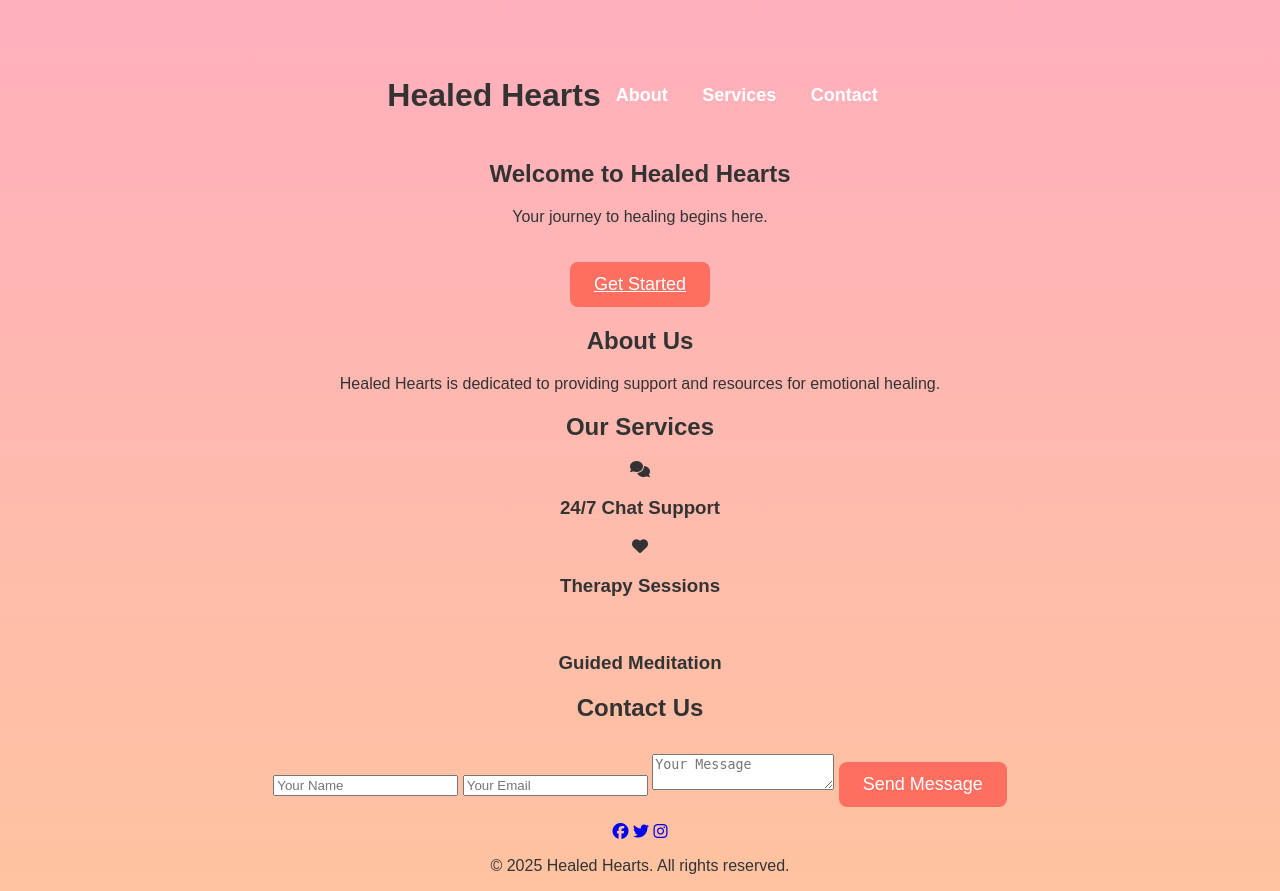
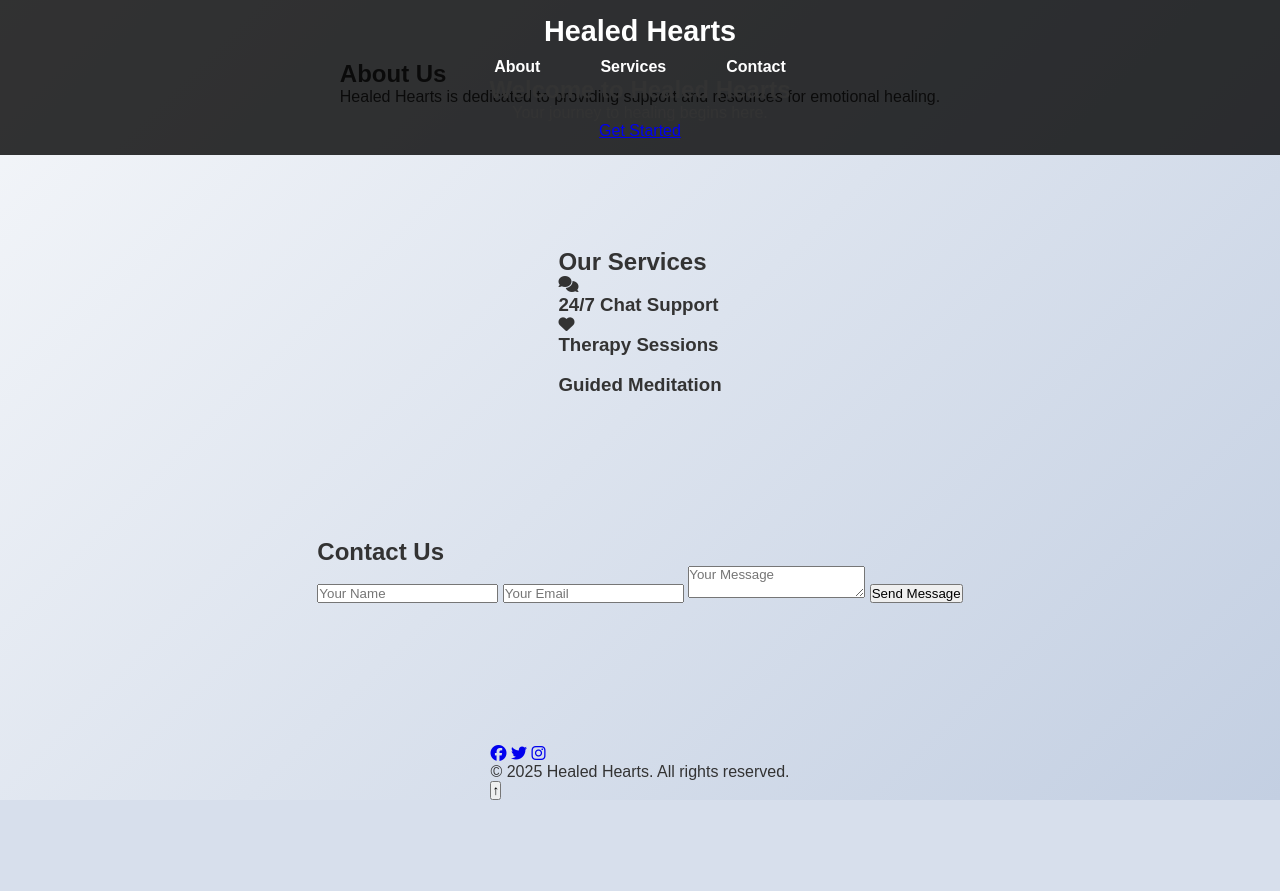
Before and after one commit to karthikeya25/healedhearts, a Flask app: page / in a window 1280 px wide. After the commit the page ends 800 px from the top, so only its background shows below. Run offline with Flask 3, Linux system fonts and the light colour scheme; data that the repository does not hold is empty; some libraries are stand-ins or nearby versions.

Commit message:
Update styles.css

```diff
--- a/healed_hearts/static/styles.css
+++ b/healed_hearts/static/styles.css
@@ -1,220 +1,191 @@
-/* 🔹 General Page Styling */
-body {
-    font-family: 'Arial', sans-serif;
-    background: linear-gradient(to bottom, #ffafbd, #ffc3a0);
-    color: #333;
+/* 🌟 General Styling */
+* {
     margin: 0;
     padding: 0;
-    text-align: center;
+    box-sizing: border-box;
+    font-family: 'Poppins', sans-serif;
+    transition: all 0.3s ease-in-out;
 }
 
-/* 🔹 Header & Navigation Bar */
-.header {
-    background: #ff6f61;
-    padding: 20px;
-    color: white;
-    font-size: 24px;
-    font-weight: bold;
-    position: fixed;
-    width: 100%;
-    top: 0;
-    left: 0;
-    z-index: 1000;
-    box-shadow: 0 2px 10px rgba(0, 0, 0, 0.1);
+body {
+    background: linear-gradient(135deg, #f5f7fa, #c3cfe2);
+    color: #333;
+    padding-top: 60px;
+    min-height: 100vh;
+    display: flex;
+    flex-direction: column;
+    justify-content: space-between;
+    align-items: center;
+    opacity: 0;
 }
 
-/* Navbar */
-.navbar {
+/* **🚀 Fade-in Animation on Page Load** */
+.fade-in {
+    animation: fadeIn 1s ease-in forwards;
+}
+@keyframes fadeIn {
+    from { opacity: 0; transform: translateY(-10px); }
+    to { opacity: 1; transform: translateY(0); }
+}
+
+/* **🔺 Header & Navigation Bar** */
+header {
+    position: fixed;
+    top: 0;
+    width: 100%;
+    background: rgba(0, 0, 0, 0.8);
+    padding: 15px 0;
+    text-align: center;
+    z-index: 1000;
+}
+
+header h1 {
+    color: white;
+    font-size: 1.8rem;
+}
+
+nav ul {
+    list-style: none;
     display: flex;
     justify-content: center;
-    align-items: center;
-    margin-top: 50px;
+    margin-top: 10px;
 }
 
-.nav-links {
-    list-style: none;
-    padding: 0;
-}
-
-.nav-links li {
-    display: inline-block;
+nav ul li {
     margin: 0 15px;
 }
 
-.nav-links a {
+nav ul li a {
+    color: white;
     text-decoration: none;
-    color: white;
-    font-size: 18px;
     font-weight: bold;
-    transition: color 0.3s ease;
+    padding: 10px 15px;
+    border-radius: 8px;
 }
 
-.nav-links a:hover {
-    color: #ffd700;
+nav ul li a:hover {
+    background: #ff9800;
 }
 
-/* 🔹 Animated Logo */
-.logo {
-    font-size: 32px;
-    font-weight: bold;
-    opacity: 0;
-    transform: translateY(-10px);
-    animation: fadeIn 1s ease-in-out forwards;
+/* **📝 Form Styling** */
+.form-container {
+    background: white;
+    padding: 25px;
+    width: 90%;
+    max-width: 500px;
+    box-shadow: 0 5px 15px rgba(0, 0, 0, 0.2);
+    border-radius: 10px;
+    margin-top: 20px;
 }
 
-/* 🔹 Animations */
-@keyframes fadeIn {
-    from {
-        opacity: 0;
-        transform: translateY(-10px);
-    }
-    to {
-        opacity: 1;
-        transform: translateY(0);
-    }
+.form-container h2 {
+    text-align: center;
+    margin-bottom: 15px;
 }
 
-/* 🔹 Get Started Button */
-.btn {
-    display: inline-block;
-    background: #ff6f61;
-    color: white;
-    padding: 12px 24px;
-    font-size: 18px;
-    border: none;
-    cursor: pointer;
-    border-radius: 8px;
-    margin-top: 20px;
-    transition: transform 0.3s ease, background 0.3s ease;
+.form-container input, .form-container textarea {
+    width: 100%;
+    padding: 10px;
+    margin: 10px 0;
+    border: 1px solid #ccc;
+    border-radius: 5px;
 }
 
-.btn:hover {
-    background: #ff3b2f;
-    transform: scale(1.1);
+.form-container textarea {
+    resize: none;
+    height: 120px;
 }
 
-/* Bouncing Animation */
-.bounce {
-    animation: bounce 0.5s ease infinite alternate;
+/* **📌 Character Counter** */
+#char-count {
+    font-size: 14px;
+    color: #555;
+    text-align: right;
+    margin-top: -10px;
+    margin-bottom: 10px;
 }
 
-@keyframes bounce {
-    from {
-        transform: translateY(0);
-    }
-    to {
-        transform: translateY(-5px);
-    }
+/* **🎨 Button Styling** */
+.btn-submit, .btn-close {
+    background: #4CAF50;
+    color: white;
+    padding: 12px 20px;
+    border: none;
+    border-radius: 5px;
+    cursor: pointer;
+    width: 100%;
+    font-size: 16px;
+    transition: transform 0.2s ease-in-out;
 }
 
-/* 🔹 About, Services, and Contact Sections */
-.section {
-    background: white;
-    padding: 50px;
-    margin: 40px 10%;
-    border-radius: 10px;
-    box-shadow: 0 4px 10px rgba(0, 0, 0, 0.1);
+.btn-submit:hover, .btn-close:hover {
+    background: #45a049;
+    transform: scale(1.05);
 }
 
-/* 🔹 Contact Form */
-.contact-form {
-    display: flex;
-    flex-direction: column;
-    align-items: center;
-    margin-top: 30px;
+/* **✅ Confirmation Modal Styling** */
+#confirmation-modal {
+    position: fixed;
+    top: 50%;
+    left: 50%;
+    transform: translate(-50%, -50%);
+    background: white;
+    padding: 20px;
+    width: 90%;
+    max-width: 400px;
+    box-shadow: 0 4px 10px rgba(0, 0, 0, 0.3);
+    border-radius: 8px;
+    text-align: center;
+    display: none;
 }
 
-.contact-form input,
-.contact-form textarea {
-    width: 80%;
-    padding: 12px;
-    margin: 10px 0;
-    border: 1px solid #ccc;
-    border-radius: 6px;
-    font-size: 16px;
+#confirmation-modal h2 {
+    color: #333;
 }
 
-.contact-form input:focus,
-.contact-form textarea:focus {
-    border-color: #ff6f61;
-    outline: none;
+.hidden {
+    display: none;
 }
 
-/* Form Button */
-.contact-form button {
-    width: 50%;
-    background: #ff6f61;
-    color: white;
-    font-size: 18px;
-    padding: 12px;
-    border: none;
-    border-radius: 6px;
-    cursor: pointer;
-    transition: background 0.3s ease;
+.fade-in-modal {
+    animation: modalFade 0.5s ease-in-out forwards;
+}
+@keyframes modalFade {
+    from { opacity: 0; transform: scale(0.8); }
+    to { opacity: 1; transform: scale(1); }
 }
 
-.contact-form button:hover {
-    background: #ff3b2f;
-}
-
-/* Error Message */
-#error-message {
-    color: red;
-    font-size: 14px;
-    margin-top: 10px;
-}
-
-/* Success Message */
-#success-message {
-    color: green;
-    font-size: 16px;
-    margin-top: 10px;
-}
-
-/* 🔹 Floating Scroll-to-Top Button */
-#scrollTopBtn {
+/* **🔝 Scroll to Top Button** */
+.scroll-top-btn {
     position: fixed;
-    bottom: 30px;
+    bottom: 20px;
     right: 20px;
-    background: #ff6f61;
+    background: #007bff;
     color: white;
     border: none;
-    padding: 12px 16px;
+    padding: 10px 15px;
     font-size: 18px;
     cursor: pointer;
     border-radius: 50%;
-    display: none;
-    transition: opacity 0.3s ease, transform 0.3s ease;
+    box-shadow: 0 2px 5px rgba(0, 0, 0, 0.3);
 }
 
-#scrollTopBtn:hover {
-    background: #ff3b2f;
-    transform: scale(1.1);
+.scroll-top-btn.hidden {
+    display: none;
 }
 
-/* 🔹 Footer */
-.footer {
-    background: #ff6f61;
-    color: white;
-    padding: 20px;
-    text-align: center;
-    margin-top: 30px;
-}
-
-/* 🔹 Responsive Design */
+/* **📱 Responsive Design** */
 @media (max-width: 768px) {
-    .nav-links {
-        display: none;
+    nav ul {
         flex-direction: column;
-        text-align: center;
+        align-items: center;
     }
 
-    .nav-links.nav-active {
-        display: flex;
+    nav ul li {
+        margin: 5px 0;
     }
 
-    .burger {
-        display: block;
-        cursor: pointer;
+    .form-container {
+        width: 95%;
     }
 }
```
